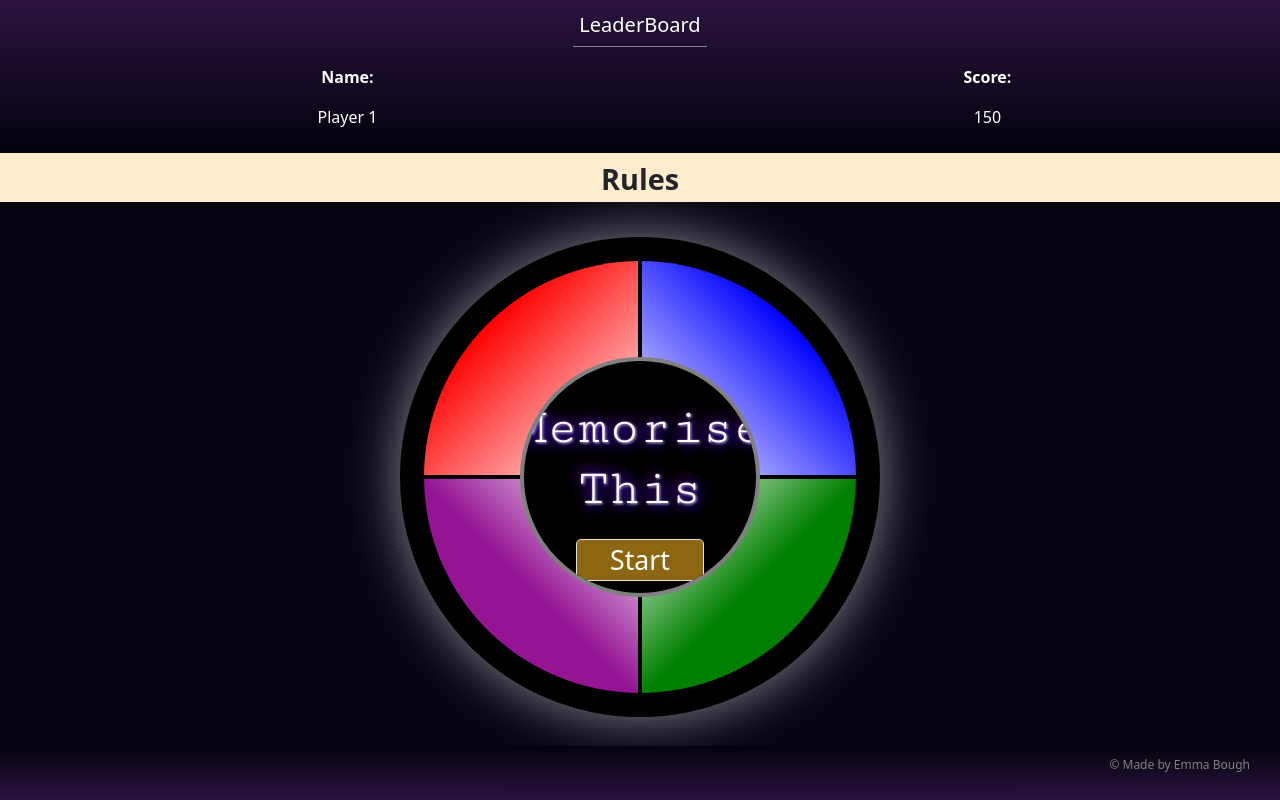
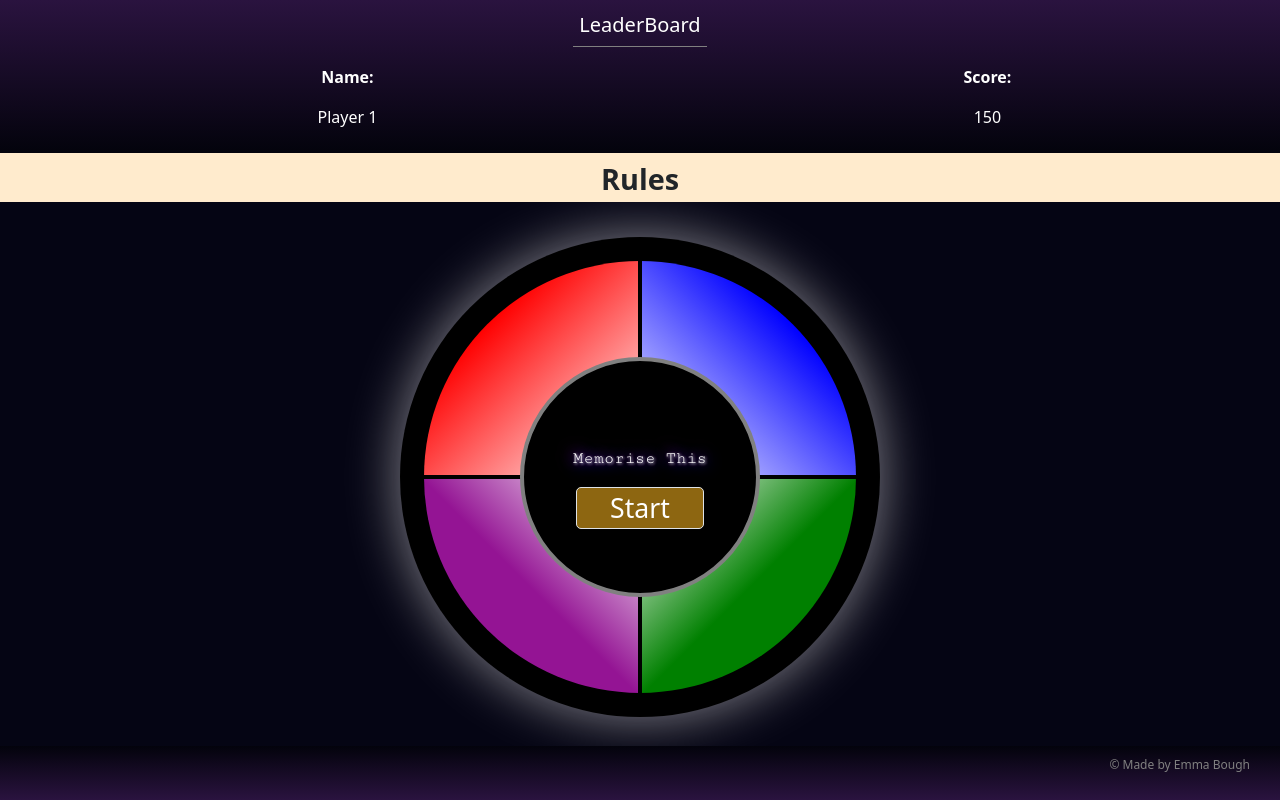
Before and after one commit to twitch10126/memorise-this, a website: page index.html in a window 1280 px wide. Drawn offline with nearby package versions, Linux system fonts and the light colour scheme.

Commit message:
Adjust font size

```diff
--- a/assets/css/style.css
+++ b/assets/css/style.css
@@ -37,7 +37,7 @@ h3 {
   font-family: "Cutive Mono", monospace;
   text-shadow: 2px 2px 15px rgb(7, 7, 247), -2px -2px 15px rgb(160, 2, 160),
     1px 1px 3px white;
-  font-size: 4vw;
+  font-size: 17px;
   padding-top: 15%;
 }
 
```
